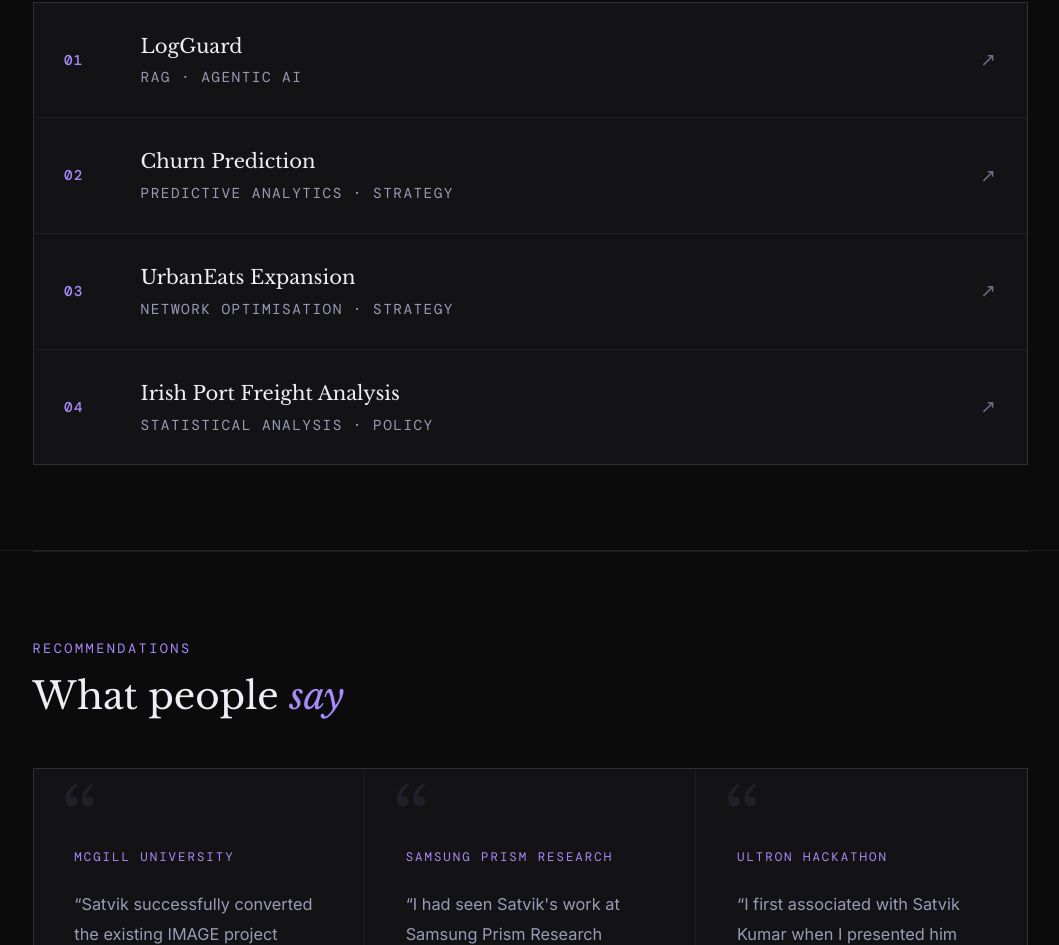
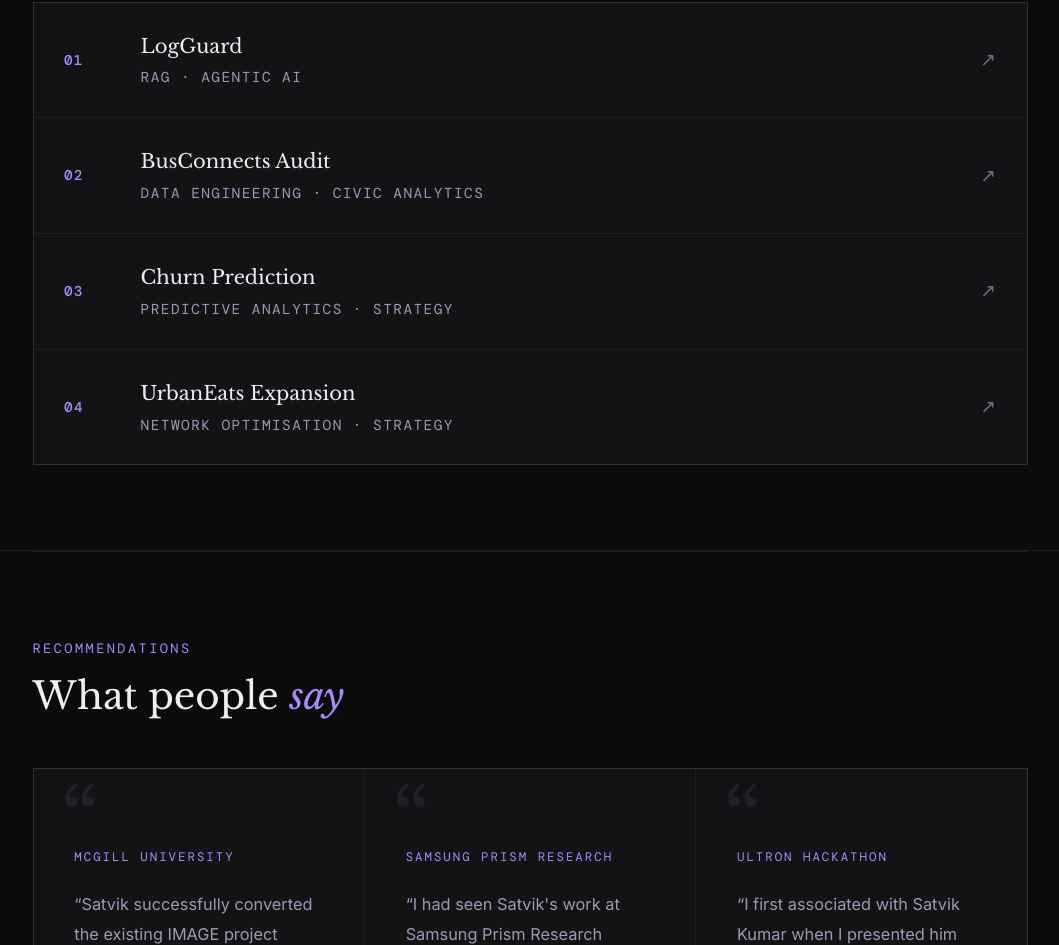
Before and after one commit to 21satvik/21satvik.github.io, a React (Vite) app: page / in a window 1280 px wide. Shown: the part 970-1915 px from the top of the page, without its empty margins (110-1169 px from the left). Built offline with nearby package versions, Linux system fonts and the light colour scheme; a web font is replaced by a local one.

Commit message:
added busconnects audit to projects

```diff
--- a/index.html
+++ b/index.html
@@ -7,14 +7,14 @@
     <!-- Primary meta -->
     <title>Satvik Kumar</title>
     <meta name="description" content="Satvik Kumar — Business analytics, strategy and consulting. MSc candidate at UCD. Open to opportunities in Dublin." />
-    <link rel="canonical" href="https://21satvik.github.io/" />
+    <link rel="canonical" href="https://satvikkumar.me/" />
 
     <!-- Open Graph (WhatsApp, LinkedIn, Slack, iMessage previews) -->
     <meta property="og:type"        content="website" />
-    <meta property="og:url"         content="https://21satvik.github.io/" />
+    <meta property="og:url"         content="https://satvikkumar.me/" />
     <meta property="og:title"       content="Satvik Kumar — Data Analytics & Strategy" />
     <meta property="og:description" content="I turn data into decisions. MSc Business Analytics at UCD. Open to roles in analytics, strategy and data science." />
-    <meta property="og:image"       content="https://21satvik.github.io/images/profile.png" />
+    <meta property="og:image"       content="https://satvikkumar.me/images/profile.png" />
     <meta property="og:image:width"  content="460" />
     <meta property="og:image:height" content="460" />
     <meta property="og:site_name"   content="Satvik Kumar" />
@@ -24,7 +24,7 @@
     <meta name="twitter:card"        content="summary" />
     <meta name="twitter:title"       content="Satvik Kumar — Data Analytics & Strategy" />
     <meta name="twitter:description" content="I turn data into decisions. MSc Business Analytics at UCD." />
-    <meta name="twitter:image"       content="https://21satvik.github.io/images/profile.png" />
+    <meta name="twitter:image"       content="https://satvikkumar.me/images/profile.png" />
 
     <!-- Google Analytics -->
     <script async src="https://www.googletagmanager.com/gtag/js?id=G-YMSB8VT4RD"></script>
--- a/public/pdf/churn_report.html
+++ b/public/pdf/churn_report.html
@@ -387,7 +387,7 @@
   <div class="cover-footer">
     <span>Satvik Kumar · MSc Business Analytics, UCD Dublin</span>
     <span style="display:flex;align-items:center;gap:1.2rem;">
-      <a href="https://21satvik.github.io/" target="_blank" style="color:inherit;text-decoration:none;opacity:0.7;font-size:0.75rem;letter-spacing:0.08em;text-transform:uppercase;">Portfolio</a>
+      <a href="https://satvikkumar.me/" target="_blank" style="color:inherit;text-decoration:none;opacity:0.7;font-size:0.75rem;letter-spacing:0.08em;text-transform:uppercase;">Portfolio</a>
       <a href="https://www.linkedin.com/in/21satvikkumar/" target="_blank" style="color:inherit;text-decoration:none;opacity:0.7;font-size:0.75rem;letter-spacing:0.08em;text-transform:uppercase;">LinkedIn</a>
       <a href="https://github.com/21satvik" target="_blank" style="color:inherit;text-decoration:none;opacity:0.7;font-size:0.75rem;letter-spacing:0.08em;text-transform:uppercase;">GitHub</a>
       <span>2025</span>
--- a/src/data.js
+++ b/src/data.js
@@ -40,7 +40,7 @@ export const RECOMMENDATIONS = [
     role: "Mentor, McGill SRL Lab · Mitacs 2023",
     context: "McGill University",
     logo: "/images/mcgill.jpeg",
-    avatar: "/images/jeffrey-blum.jpeg",  // save from LinkedIn → /public/images/
+    avatar: "/images/jeffrey-blum.jpeg",
   },
   {
     text: "I had seen Satvik's work at Samsung Prism Research Internship as I was part of the research as a Professor. While working on this project he has shown extraordinary research skills to come up with proof of concept for the problem which didn't have any prior solution.",
@@ -48,7 +48,7 @@ export const RECOMMENDATIONS = [
     role: "Professor, SRM Institute of Science & Technology",
     context: "Samsung Prism Research",
     logo: "/images/samsung.jpeg",
-    avatar: "/images/malathy.jpeg",       // save from LinkedIn → /public/images/
+    avatar: "/images/malathy.jpeg",
   },
   {
     text: "I first associated with Satvik Kumar when I presented him with a prize in a Hackathon. He has exhibited an excellent set of qualities as a student as well as an individual, with his unique perspective and learning of the subject matter.",
@@ -67,7 +67,6 @@ export const STATS = [
   { num: "2026", label: "Graduating in" },
 ];
 
-// Logo URLs — using local images from /public/images/
 export const EXPERIENCE = [
   {
     company: "University College Dublin",
@@ -151,6 +150,20 @@ export const PROJECTS = [
     outcome: "A privacy-conscious system where 4 agents reach consensus before surfacing any finding. PII is redacted before any external API call.",
     tags: ["Python", "ChromaDB", "RAG", "Agentic AI", "GDPR"],
     link: "https://github.com/21satvik/RAG_Log_Analyzer",
+    linkLabel: "GitHub",
+  },
+  {
+    slug: "busconnects",
+    name: "BusConnects Audit",
+    tagline: "The NTA says punctuality is improving. I built a pipeline to check.",
+    year: "2026",
+    status: "Active",
+    category: "Data Engineering · Civic Analytics",
+    description: "BusConnects is the first complete overhaul of Dublin's bus network — every existing route changed, 72,000 public submissions, €2.6–3.4bn in planned investment. The NTA self-reports its own KPIs. This project independently verifies them. A Python pipeline polls the TFI GTFS-R API every 60 seconds, writes to PostgreSQL on an Oracle A1 server, and runs ghost bus detection every 30 minutes across all 160 Dublin Bus and Go-Ahead routes. 1.6M+ rows collected. NTA's own December 2025 report data extracted and loaded into a structured 137-row database for cross-reference.",
+    challenge: "Three S6 buses disappeared in a row at UCD Village. No alert. No cancellation notice. Just gone from the TFI app. When it kept happening, I looked into how the NTA measures punctuality. If a trip disappears from the live feed, it can't be measured as late. So I built something that could catch it.",
+    outcome: "Go-Ahead evening rush delays run 74% worse than Dublin Bus (4.04 vs 2.32 min avg). Go-Ahead buses lose TFI app visibility at 21–32% journey completion vs Dublin Bus at 45–57%. The NTA's own data shows Go-Ahead W-Orbital lost km deteriorated 165% since launch — buried in a bar chart while the press release leads with punctuality gains.",
+    tags: ["Python", "PostgreSQL", "GTFS-R", "Data Engineering", "Civic Data", "Oracle Cloud"],
+    link: "https://github.com/21satvik/Busconnects-audit",
     linkLabel: "GitHub",
   },
   {
@@ -304,7 +317,6 @@ export const VOLUNTEERING = [
 ];
 
 export const ACHIEVEMENTS = [
-  // highlight: true → shown in the main achievement grid
   {
     tag: "Scholarship",
     title: "Mitacs Globalink Research Scholar",
@@ -353,8 +365,6 @@ export const ACHIEVEMENTS = [
     year: "2026",
     highlight: true,
   },
-
-  // highlight: false → shown in the certifications list below
   { tag: "ML",       title: "Supervised ML: Regression & Classification", issuer: "DeepLearning.AI", year: "2022", highlight: false, logo: "/images/coursera.jpeg" },
   { tag: "Database", title: "Oracle Academy Database Foundations",         issuer: "Oracle",          year: "2023", highlight: false, logo: "/images/oracle.jpeg"   },
   { tag: "Linux",    title: "Red Hat Enterprise Linux",                    issuer: "Coursera",        year: "2023", highlight: false, logo: "/images/coursera.jpeg" },
--- a/src/pages/Projects.jsx
+++ b/src/pages/Projects.jsx
@@ -183,7 +183,7 @@ export default function Projects() {
             <SR>
               <span className="eyebrow">Projects</span>
               <h1 className="proj-title">Selected<em>work.</em></h1>
-              <p className="proj-sub">Five projects. The technical range of an engineer, applied to business problems.</p>
+              <p className="proj-sub">Six projects. The technical range of an engineer, applied to business problems.</p>
             </SR>
           </div>
         </section>
```
